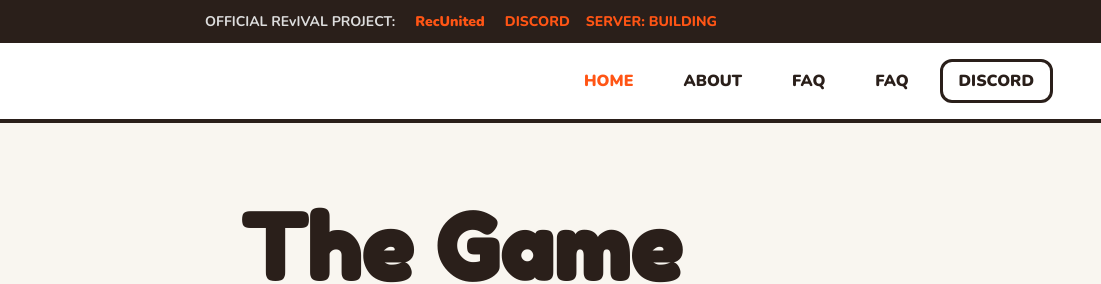
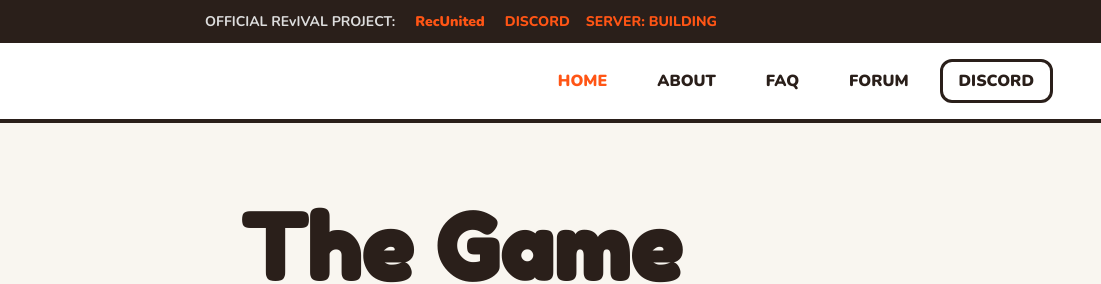
Before and after one commit to nicholasm624/RecUnitedWebsite, a plain HTML site: page index.html in a window 1280 px wide. Shown: the top 284 px of the page, 179-1280 px from the left. Drawn offline with nearby package versions, Linux system fonts and the light colour scheme.

Commit message:
Update index.html

```diff
--- a/index.html
+++ b/index.html
@@ -27,7 +27,7 @@
     <li class="nav-item"><a href="index" style="color:var(--orange);">Home</a></li>
     <li class="nav-item"><a href="about">About</a></li>
     <li class="nav-item"><a href="faq">FAQ</a></li>
-    <li class="nav-item"><a href="https://forum.recunited.net">FAQ</a></li>
+    <li class="nav-item"><a href="https://forum.recunited.net">Forum</a></li>
     <li class="nav-item">
       <a href="https://discord.gg/YjyBSMwTQD" target="_blank" class="nav-link-btn">Discord</a>
     </li>
```
